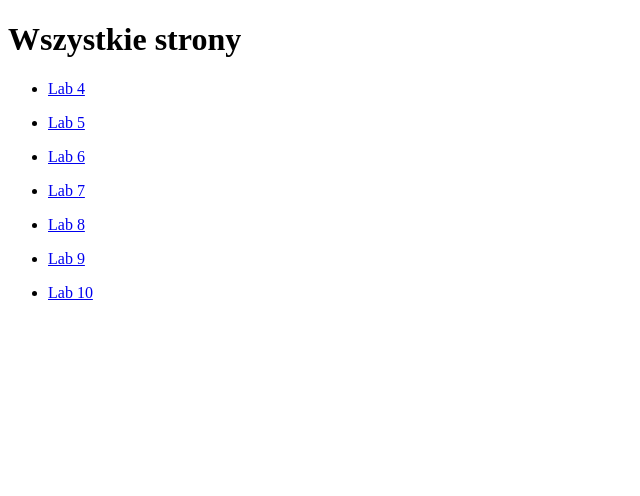
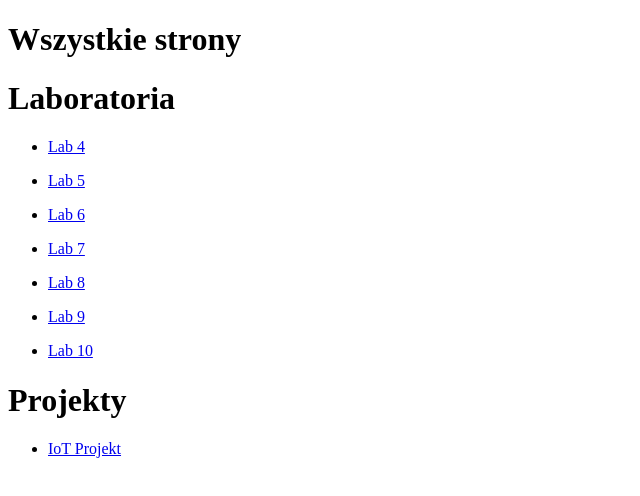
Before and after one commit to Aruiik/Page-for-Excercises, a plain HTML site: page index.html in a window 1280 px wide. Shown: the whole page, without its empty margins (0-640 px from the left). Drawn offline with Linux system fonts and the light colour scheme.

Commit message:
IoT_Project fix

```diff
--- a/index.html
+++ b/index.html
@@ -9,6 +9,8 @@
     <div>
         <h1>Wszystkie strony</h1>
     </div>
+
+    <h1>Laboratoria</h1>
 
     <div>
         <ul>
@@ -40,5 +42,11 @@
         </ul>
     </div>
 
+    <h1>Projekty</h1>
+
+    <ul>
+        <li><a href="IoT/IoT_Projekt.html">IoT Projekt</a></li>
+    </ul>
+
 </body>
 </html>
```
